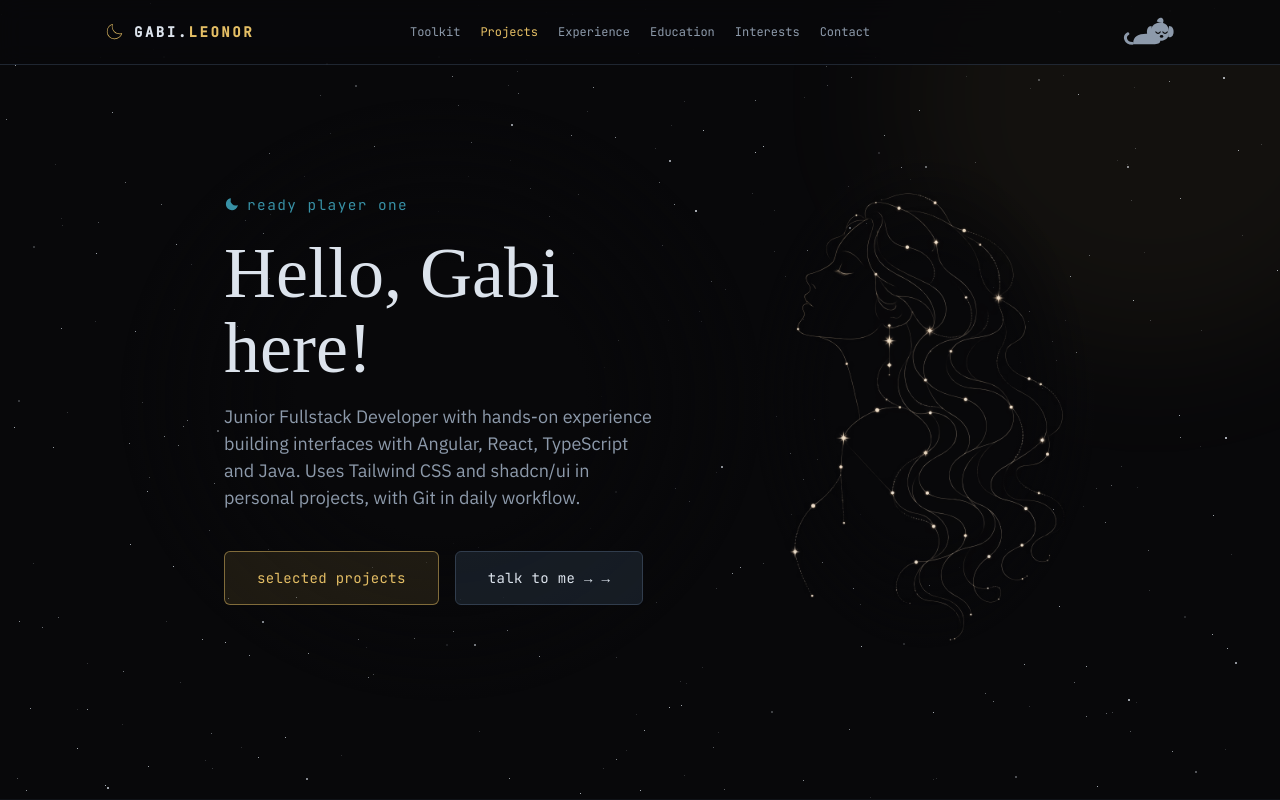
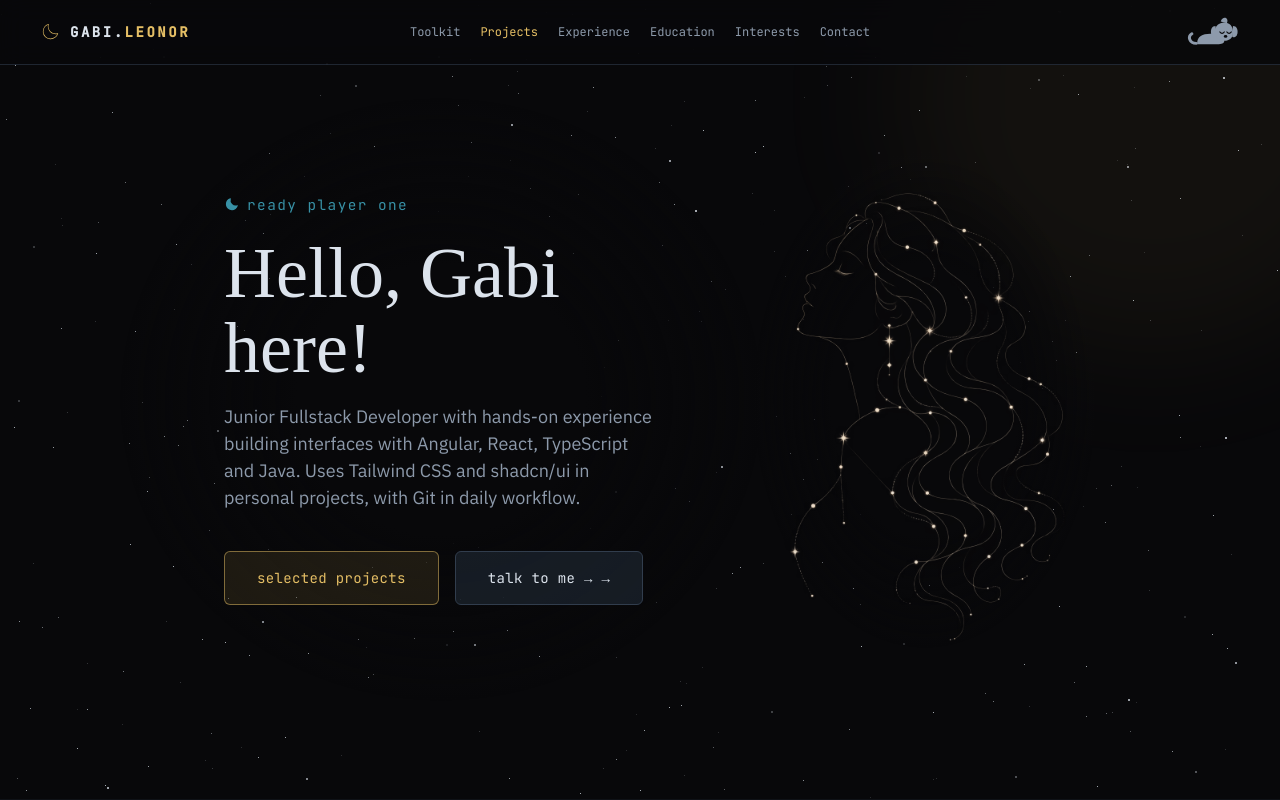
Before and after one commit to gabi-gms/myportfolio, a React (Vite) app: page / in a window 1280 px wide. Shown: the top 800 px of the page. Built offline with nearby package versions, Linux system fonts and the light colour scheme; a web font is replaced by a local one.

Commit message:
fix: navbar ajusting

```diff
--- a/src/components/Navbar.tsx
+++ b/src/components/Navbar.tsx
@@ -12,7 +12,7 @@ export default function Navbar() {
 
   return (
     <nav className="fixed inset-x-0 top-0 z-50 border-b border-edge/60 bg-bg/80 backdrop-blur-md">
-      <div className="mx-auto grid h-16 max-w-shell grid-cols-[1fr_auto_1fr] items-center gap-4 px-6 lg:px-10">
+      <div className="mx-auto grid h-16 max-w-8xl grid-cols-[1fr_auto_1fr] items-center gap-4 px-6 lg:px-10">
         <a
 
           href="#top"
--- a/src/data/content.ts
+++ b/src/data/content.ts
@@ -171,7 +171,7 @@ export const resumeUrl = '/curriculo.pdf';
 
 export const socials: Social[] = [
   { label: 'github', href: 'https://github.com/gabi-gms', icon: PiGithubLogo },
-  { label: 'linkedin', href: 'https://linkedin.com/in/gabriella-gomes-ar/', icon: PiLinkedinLogo },
-  { label: 'instagram', href: 'https://instagram.com/usuario', icon: PiInstagramLogo },
-  { label: 'youtube', href: 'https://youtube.com/usuario', icon: PiYoutubeLogo },
+  { label: 'linkedin', href: 'https://linkedin.com/in/gabi-gms', icon: PiLinkedinLogo },
+  { label: 'instagram', href: 'https://instagram.com/gabileonor.dev', icon: PiInstagramLogo },
+  { label: 'youtube', href: 'https://youtube.com/@agabileonor', icon: PiYoutubeLogo },
 ];
```
